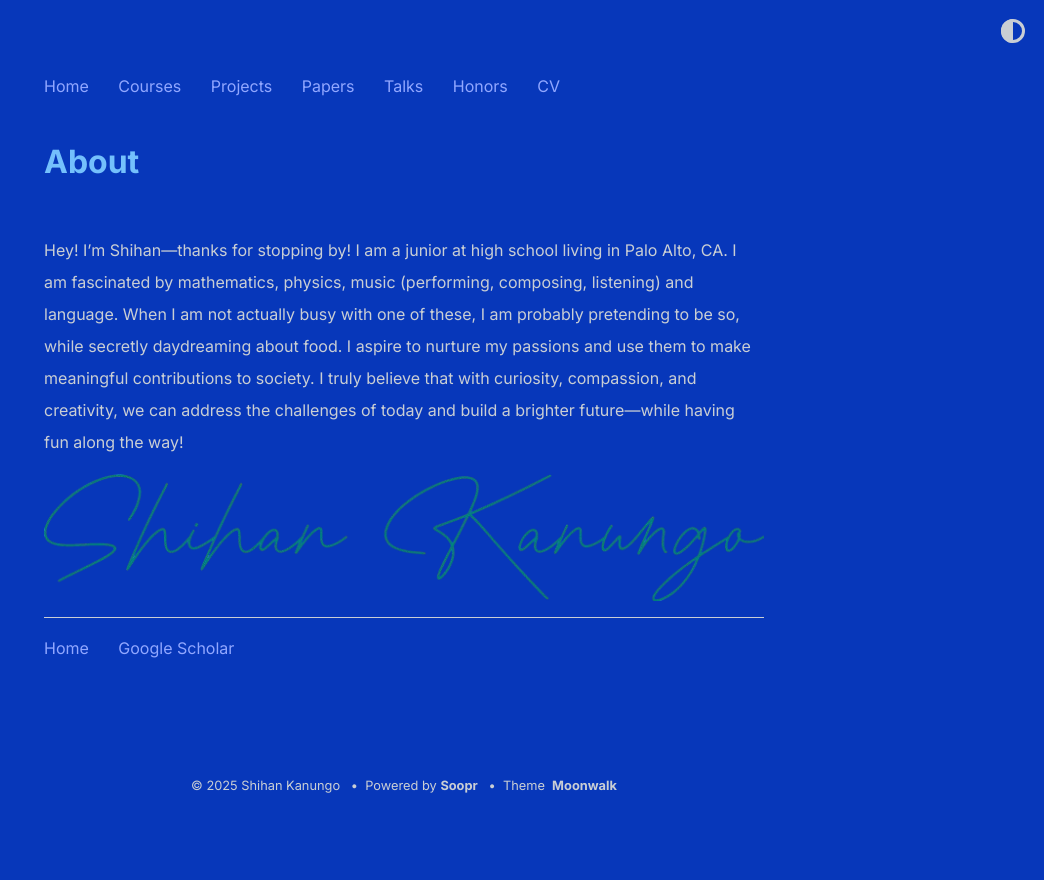
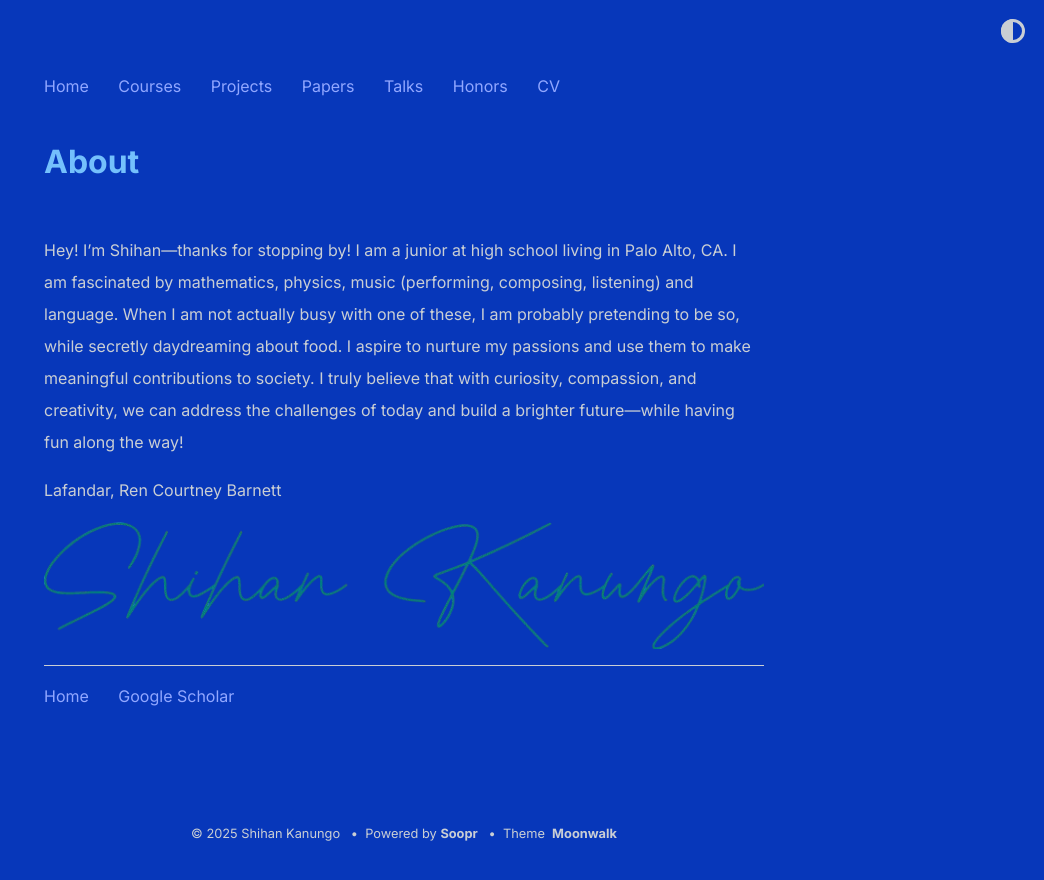
Before and after one commit to shihankanungo/shihankanungo.github.io, a Jekyll site: the page built from about.md, in a window 1280 px wide. Shown: the top 880 px of the page, without its empty margins (236-1280 px from the left). Built offline with Jekyll 4.4.1, drawn with Linux system fonts in a browser that asks for light colours.

Commit message:
Update about.md

```diff
--- a/about.md
+++ b/about.md
@@ -6,5 +6,8 @@ title: About
 
 Hey! I'm Shihan&mdash;thanks for stopping by! I am a junior at high school living in Palo Alto, CA. I am fascinated by mathematics, physics, music (performing, composing, listening) and language. When I am not actually busy with one of these, I am probably pretending to be so, while secretly daydreaming about food. I aspire to nurture my passions and use them to make meaningful contributions to society. I truly believe that with curiosity, compassion, and creativity, we can address the challenges of today and build a brighter future&mdash;while having fun along the way!
 
+Lafandar, Ren
+Courtney Barnett
+
 
 ![a](signature-teal.png)
```
